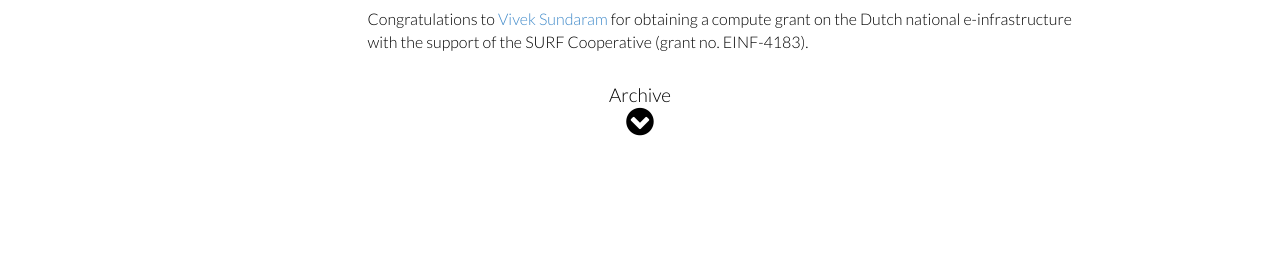
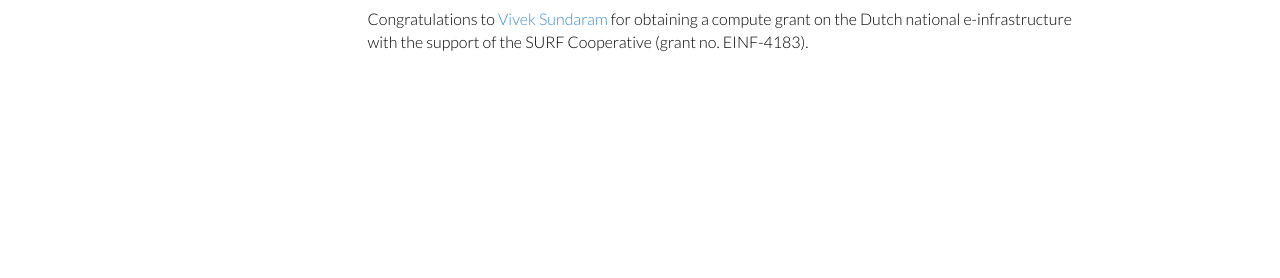
Before and after one commit to BaumeierGroup/multiscale-quantum-algorithms.github.io, a Jekyll site: the page built from news/index.html, in a window 1280 px wide. Shown: the part 388-666 px from the top of the page. Built offline with Jekyll 4.4.1, drawn with Linux system fonts in a browser that asks for light colours; nearby versions of some CDN libraries.

Commit message:
maybe naming?

```diff
--- a/news/index.html
+++ b/news/index.html
@@ -65,15 +65,6 @@ navorder: 6
 
 {% endfor %}
 
-<div class="bigspacer"></div>
-<div class="row">
-	<div class="col-md-12 text-center">
-		<a class="off" href="/{{ page.category }}/archive/">
-			<div class="smallhead">Archive</div>
-			<i class="text-gray fa fa-chevron-circle-down fa-2x"></i>
-		</a>
-	</div>
-</div>
 
 
 <div class="bigspacer"></div>
```
Also changed, not shown: projects/_posts/2025-12-31-general.md (renamed from projects/_posts/01-general.md).
